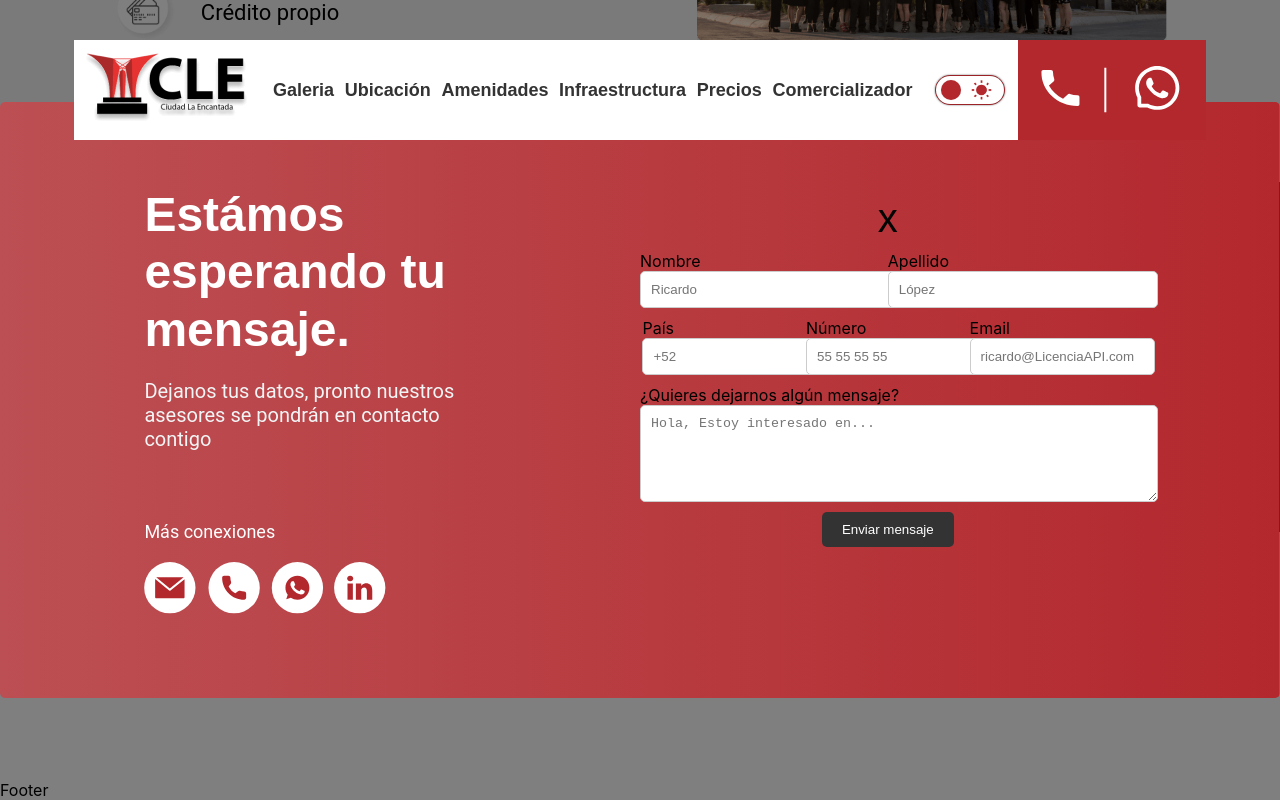
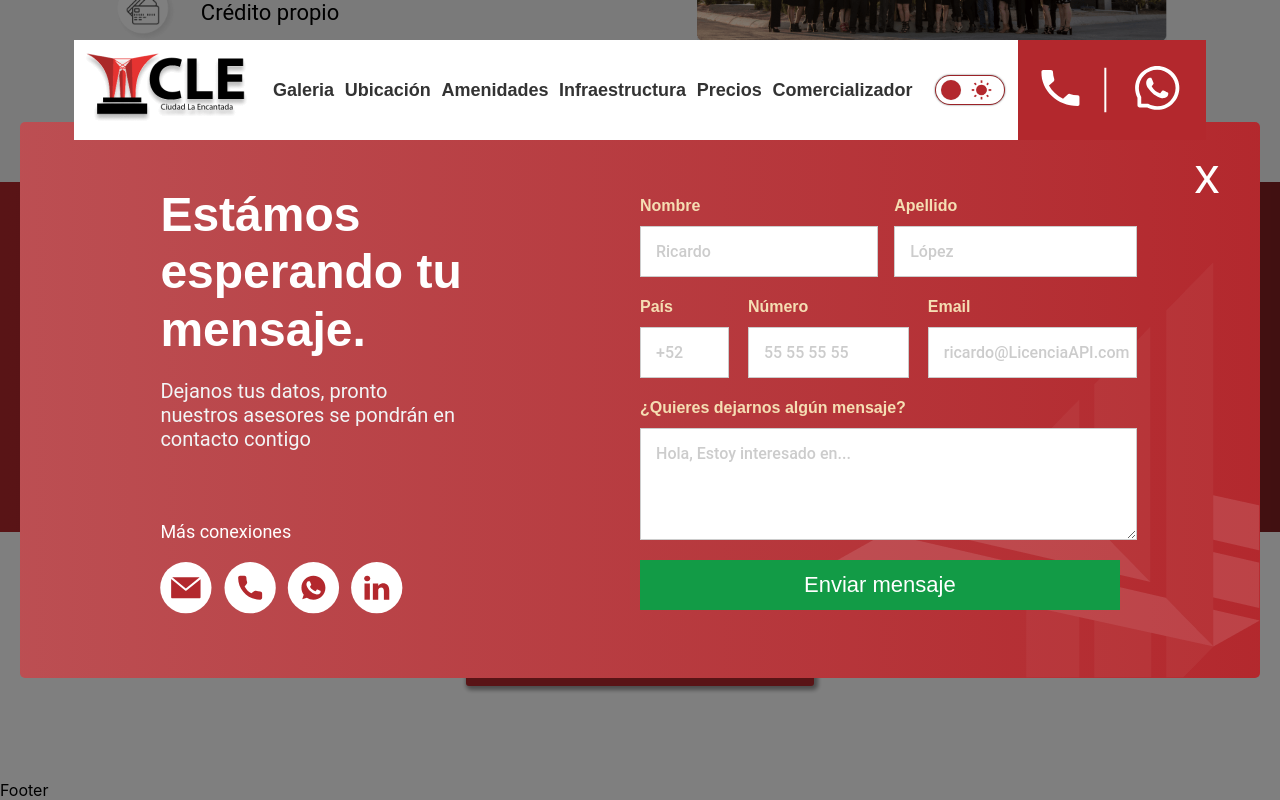
Before and after one commit to Lilmarin/Ciudadlaencantada, a React (Create React App) app: page / in a window 1280 px wide. Both pictures are taken after a click on the button "CONTACTAR UN ASESOR". Shown: the part 6863-7663 px from the top of the page. Built offline with nearby package versions, Linux system fonts and the light colour scheme; the HTML template or start-up script is replaced by a standard one.

Commit message:
contacto2.0

```diff
--- a/src/Components/FormularioContacto/FormContacto.js
+++ b/src/Components/FormularioContacto/FormContacto.js
@@ -6,14 +6,24 @@ function Popup(props) {
   return (
     <div className="popup">
       <div className="popup-content">
+        <div>
         <div className="popup-content-items">
-          <Columnas>
+          <Columnas
+          vardirection="column"
+          className='columns-content'
+          vardisplaymil="grid"
+          >
             <Columna>
               <Title
               varcolor="#ffffff"
               varwidth="84.5%"
+              varwidthmil="96%"
               varlineheight="120%"
               varmargin="0 0 20px"
+              varmarginmovil="30px 0 10px"
+              varalignt="left"
+              fontsizem="24px"
+              fontsizemil="26px"
               >
                 Estámos esperando tu mensaje.
               </Title>
@@ -21,8 +31,11 @@ function Popup(props) {
               varcolor="#f2f5f6"
               fontsize="20px"
               varwidth="62.7%"
+              varwidthmovil="100%"
               varlineheight="120%"
+              varmarginmovil="0 0 22px"
               varmargin="0 0 70px"
+              varwidthmil="96%"
               >
                 Dejanos tus datos, pronto nuestros asesores se pondrán en contacto  contigo
               </Roboto>
@@ -32,33 +45,41 @@ function Popup(props) {
               varwidth="62.7%"
               varlineheight="120%"
               varmargin="0 0 20px"
+              varmarginmovil="0 0 20px"
               >
                 Más conexiones
               </Roboto>
               <Columnas
+              vargrid="grid"
+              vardisplay="grid"
+              vardisplaymil="grid"
+              className='conexionesgridgap'
+              vardirection="column"
               vargridcolumns="25% 25% 25% 25%"
-              varwidth="51%"
+              varwidth="53%"
+              varwidthmovil="78%"
+
               >
                 <Columna>
-                <svg width="52" height="52" viewBox="0 0 52 52" fill="none" xmlns="http://www.w3.org/2000/svg">
+                <svg className='conexiones' width="52" height="52" viewBox="0 0 52 52" fill="none" xmlns="http://www.w3.org/2000/svg">
                 <circle cx="25.8477" cy="25.7046" r="25.6465" fill="white"/>
                 <path d="M39.4953 15.2046H12.1953L25.8454 26.448L39.6497 15.2361C39.5992 15.2213 39.5476 15.2108 39.4953 15.2046Z" fill="#B3282D"/>
                 <path d="M26.509 28.6194C26.1222 28.9361 25.5656 28.9361 25.1787 28.6194L11.1465 17.0588V35.1546C11.1465 35.7345 11.6166 36.2046 12.1965 36.2046H39.4965C40.0765 36.2046 40.5466 35.7345 40.5466 35.1546V17.2142L26.509 28.6194Z" fill="#B3282D"/>
                 </svg>
                 </Columna>
-                <Columna>
+                <Columna className='conexiones'>
                 <svg width="52" height="52" viewBox="0 0 52 52" fill="none" xmlns="http://www.w3.org/2000/svg">
                 <circle cx="26.1406" cy="25.7046" r="25.6465" fill="white"/>
                 <path d="M36.2149 29.4578C34.7455 29.4578 33.3027 29.228 31.9356 28.7762C31.2656 28.5477 30.4421 28.7573 30.0332 29.1773L27.3346 31.2144C24.2051 29.5438 22.2773 27.6167 20.6296 24.5107L22.6067 21.8824C23.1204 21.3694 23.3047 20.62 23.0839 19.9169C22.6302 18.5425 22.3997 17.1005 22.3997 15.6305C22.3998 14.5685 21.5358 13.7046 20.4739 13.7046H16.0664C15.0046 13.7046 14.1406 14.5685 14.1406 15.6304C14.1406 27.8023 24.043 37.7046 36.2149 37.7046C37.2767 37.7046 38.1407 36.8407 38.1407 35.7788V31.3836C38.1406 30.3218 37.2767 29.4578 36.2149 29.4578Z" fill="#B3282D"/>
                 </svg>
                 </Columna>
-                <Columna>
+                <Columna  className='conexiones' >
                 <svg width="53" height="52" viewBox="0 0 53 52" fill="none" xmlns="http://www.w3.org/2000/svg">
                 <circle cx="26.4336" cy="25.7046" r="25.6465" fill="white"/>
                 <path d="M26.4346 13.7046H26.4286C19.8121 13.7046 14.4316 19.0866 14.4316 25.7046C14.4316 28.3296 15.2776 30.7626 16.7161 32.7381L15.2206 37.1961L19.8331 35.7216C21.7306 36.9786 23.9941 37.7046 26.4346 37.7046C33.0511 37.7046 38.4316 32.3211 38.4316 25.7046C38.4316 19.0881 33.0511 13.7046 26.4346 13.7046ZM33.4171 30.6501C33.1276 31.4676 31.9786 32.1456 31.0621 32.3436C30.4351 32.4771 29.6161 32.5836 26.8591 31.4406C23.3326 29.9796 21.0616 26.3961 20.8846 26.1636C20.7151 25.9311 19.4596 24.2661 19.4596 22.5441C19.4596 20.8221 20.3341 19.9836 20.6866 19.6236C20.9761 19.3281 21.4546 19.1931 21.9136 19.1931C22.0621 19.1931 22.1956 19.2006 22.3156 19.2066C22.6681 19.2216 22.8451 19.2426 23.0776 19.7991C23.3671 20.4966 24.0721 22.2186 24.1561 22.3956C24.2416 22.5726 24.3271 22.8126 24.2071 23.0451C24.0946 23.2851 23.9956 23.3916 23.8186 23.5956C23.6416 23.7996 23.4736 23.9556 23.2966 24.1746C23.1346 24.3651 22.9516 24.5691 23.1556 24.9216C23.3596 25.2666 24.0646 26.4171 25.1026 27.3411C26.4421 28.5336 27.5281 28.9146 27.9166 29.0766C28.2061 29.1966 28.5511 29.1681 28.7626 28.9431C29.0311 28.6536 29.3626 28.1736 29.7001 27.7011C29.9401 27.3621 30.2431 27.3201 30.5611 27.4401C30.8851 27.5526 32.5996 28.4001 32.9521 28.5756C33.3046 28.7526 33.5371 28.8366 33.6226 28.9851C33.7066 29.1336 33.7066 29.8311 33.4171 30.6501Z" fill="#B3282D"/>
                 </svg>
                 </Columna>
-                <Columna>
+                <Columna  className='conexiones'>
                 <svg width="52" height="52" viewBox="0 0 52 52" fill="none" xmlns="http://www.w3.org/2000/svg">
                 <circle cx="25.7266" cy="25.7046" r="25.6465" fill="white"/>
                 <path d="M16.2149 13.7046C14.3737 13.7046 13.1699 14.9136 13.1699 16.5027C13.1699 18.0566 14.3379 19.3001 16.1442 19.3001H16.1792C18.0564 19.3001 19.2246 18.0566 19.2246 16.5027C19.1895 14.9136 18.0564 13.7046 16.2149 13.7046Z" fill="#B3282D"/>
@@ -75,7 +96,15 @@ function Popup(props) {
             <button onClick={props.closePopup} className="cerrar">x</button>
 
               <form action='#' method='post'>
-                <Columnas>
+                <Columnas
+                className='gridgaptext'
+                vargridcolumns="46% 47%"
+                vargrid="grid"
+                vardisplay="grid"
+                vardisplaymil="grid"
+                vardirection="column"
+                >
+
                   <Columna>
                     <label for="name">Nombre</label>
                     <input type="text" id="name" name="name" required placeholder='Ricardo'></input>
@@ -87,7 +116,12 @@ function Popup(props) {
                 </Columnas>
 
                 <Columnas
-                vargridcolumns="33% 33% 33%"
+                vargridcolumns="15% 30% 40%"
+                className='gridgapnumber'
+                vargrid="grid"
+                vardisplay="grid"
+                vardisplaymil="grid"
+                vardirection="column"
                 >
                   <Columna>
                     <label for="country">País</label>
@@ -103,10 +137,6 @@ function Popup(props) {
                   </Columna>
                 </Columnas>
 
-
-
-
-
                 <label for="message">¿Quieres dejarnos algún mensaje?</label>
                 <textarea id="message" name="message" rows="5" required placeholder='Hola, Estoy interesado en...'></textarea>
 
@@ -116,6 +146,7 @@ function Popup(props) {
             </Columna>
           </Columnas>
         </div>
+        </div>
       </div>
     </div>
   );
--- a/src/Components/FormularioContacto/FormContacto.scss
+++ b/src/Components/FormularioContacto/FormContacto.scss
@@ -12,15 +12,27 @@
 
   .popup-content {
     background: linear-gradient(to right, #BC4F53, #B3282D) no-repeat center center fixed;
-    padding: 20px;
     border-radius: 5px;
     max-width: 1395px;
     width: 96.8%;
     min-height: 556px;
     display: flex;
+    justify-content: center;
+    text-align: center;
+    position: relative;
+  }
+  .popup-content > div{
+    padding: 20px;
+    margin: 0%;
+    width: 100%;
+    display: flex;
     align-items: center;
     justify-content: center;
     text-align: center;
+    background-image: url("../../assets/img/CIUDAD_ENCANTADA_CONTACTO_BACKGROUND_FORMULARIO.png");
+    background-position: bottom right;
+    background-repeat: no-repeat;
+
   }
 
   .popup-content-items{
@@ -30,11 +42,16 @@
 
   .popup-content .cerrar {
     background: none;
-    color: #050505;
-    font-size: 40px;
+    color: #ffffff;
+    font-size: 50px;
+    font-weight: 500;
     border: none;
     padding: 10px 20px;
     cursor: pointer;
+    z-index: 5;
+    position: absolute;
+    top: 15px;
+    right: 20px;
   }
   .popup-content .btn {
     background-color: #333;
@@ -45,44 +62,81 @@
     cursor: pointer;
   }
 
+  .popup-content-items .gridgaptext{
+    grid-gap: 7%;
+  }
+  .popup-content-items .gridgapnumber{
+    grid-gap: 7.5%;
+  }
   /* Estilos para el formulario */
-  form {
-    width: 100%;
-    margin: 0 auto;
+  .popup-content-items form {
+    width: 100%; max-width: 100%;
+    margin: 0px auto;
   }
 
-  input[type="text"],
+  .popup-content-items input[type="text"],
   input[type="number"],
   input[type="email"]{
     display: flex;
     flex-direction: row;
-    width: 100%;
-    padding: 10px;
+    width: 100%; max-width: 100%;
+    padding: 15px 0 15px 15px;
     margin-bottom: 10px;
     border: 1px solid #ccc;
-    border-radius: 5px;
+
+    font-size: 16px;
+    font-family: "Roboto", sans-serif;
+    font-weight: 500;
+    -webkit-text-fill-color: #CCCCCC;
   }
   textarea {
     display: block;
-    width: 100%;
-    padding: 10px;
-    margin-bottom: 10px;
+    width: 100%; max-width: 100%;
+    padding: 15px 0 0px 15px;
+    margin-bottom: 20px;
     border: 1px solid #ccc;
-    border-radius: 5px;
+
+    font-size: 16px;
+    font-family: "Roboto", sans-serif;
+    font-weight: 500;
+    -webkit-text-fill-color: #CCCCCC;
   }
 
-  label {
+
+  .popup-content-items label {
     display: block;
     text-align: left;
+    font-size: 16px;
+    font-family: "Montserrat", sans-serif;
+    margin-bottom: 11px;
+    margin-top: 11px;
+    font-weight: bold;
+    color: wheat;
   }
 
-  input[type="submit"] {
-    background-color: #333;
+  .popup-content-items input[type="submit"] {
+    background-color: #129B46;
     color: #fff;
     border: none;
-    padding: 10px 20px;
-    border-radius: 5px;
+    padding: 12px;
+    font-size: 22px;
+    font-family: "Montserrat", sans-serif;
+    width: 100%; max-width: 100%;
+    text-align: center;
     cursor: pointer;
+    display: flex;
+    align-items: center;
+    justify-content: center;
+  }
+
+  .popup-content-items input[type="submit"]:hover  {
+    background-color: #129b47ea;
+    transform: translateX(5px);
+  }
+
+  .conexiones :hover{
+    cursor: pointer;
+    transform: translateY(3px);
   }
 
   /* Estilos para mensajes de error */
@@ -91,3 +145,53 @@
     font-size: 12px;
     margin-top: 5px;
   }
+
+  @media screen and (max-width: 500px) and (min-width: 100px) {
+
+    .popup-content-items{
+        width: 90%;
+      }
+    .popup-content-items input[type="text"],
+    input[type="number"],
+    input[type="email"]{
+        padding: 10px 0 10px 8px;
+    }
+  textarea {
+    padding: 10px 0 10px 8px;
+  }
+
+
+  .popup-content-items label {
+    display: block;
+    text-align: left;
+    font-size: 16px;
+    font-family: "Montserrat", sans-serif;
+    margin-bottom: 11px;
+    margin-top: 11px;
+    font-weight: bold;
+    color: wheat;
+  }
+
+  .popup-content-items input[type="submit"] {
+    background-color: #129B46;
+    color: #fff;
+    border: none;
+    padding: 12px;
+    font-size: 22px;
+    font-family: "Montserrat", sans-serif;
+    width: 100%; max-width: 100%;
+    text-align: center;
+    cursor: pointer;
+    display: flex;
+    align-items: center;
+    justify-content: center;
+  }
+
+  }
+
+  @media screen and (max-width: 1000px) and (min-width: 500px) {
+
+  .conexionesgridgap{
+    grid-gap: 10px;
+  }
+}
--- a/src/Components/Styled2.js
+++ b/src/Components/Styled2.js
@@ -16,8 +16,13 @@ export const Roboto = styled.p`
   max-width: ${(props) => props.varmaxwidth || "auto"};
   width: ${(props) => props.varwidth || "auto"};
   padding: ${(props) => props.varpadd || "auto"};
+  @media (max-width: 1000px) {
+    width: ${(props) => props.varwidthmil || "auto"};
+  }
   @media (max-width: 500px) {
     font-size: ${(props) => props.fontsizem || "18px"};
+    width: ${(props) => props.varwidthmovil || "auto"};
+    margin: ${(props) => props.varmarginmovil || "auto"};
   }
 `;
 export const Title = styled.p`
@@ -37,10 +42,14 @@ export const Title = styled.p`
   padding: ${(props) => props.varpadd || "auto"};
   @media (max-width: 1000px) {
     padding: ${(props) => props.varpaddi || "auto"};
+    font-size: ${(props) => props.fontsizemil || "auto"};
+    width: ${(props) => props.varwidthmil || "auto"};
   }
   @media (max-width: 500px) {
     text-align: ${(props) => props.varalignt || "center"};
     font-size: ${(props) => props.fontsizem || "26px"};
+    margin: ${(props) => props.varmarginmovil || "0"};
+
   }
 `;
 
@@ -81,10 +90,11 @@ export const Columnas = styled.div`
 
   @media (max-width: 1000px) {
     grid: ${(props) => props.vargrid || "innerit"};
-    display: ${(props) => props.vardisplay || "flex"};
+    display: ${(props) => props.vardisplaymil || "flex"};
     flex-direction: ${(props) => props.vardirection || "column"};
   }
   @media (max-width: 500px) {
+    width: ${(props) => props.varwidthmovil || "auto"};
     grid: ${(props) => props.vargrid || "innerit"};
     display: ${(props) => props.vardisplay || "flex"};
     flex-direction: ${(props) => props.vardirection || "column-reverse"};
--- a/src/Sections/Contacto/Contacto.js
+++ b/src/Sections/Contacto/Contacto.js
@@ -1,6 +1,6 @@
 import React, {useState} from "react";
 import FormContacto from "../../Components/FormularioContacto/FormContacto";
-import { Btn, ContainerContacto } from "../../Components/Styled2";
+import { ContainerContacto } from "../../Components/Styled2";
 import "./Contacto.scss";
 
 function Contacto() {
--- a/src/Sections/Contacto/Contacto.scss
+++ b/src/Sections/Contacto/Contacto.scss
@@ -5,7 +5,7 @@
         width: auto;
         font-weight: 500;
         max-width: 100%;
-        padding: 12px 30px 12px;
+        padding: 15px 40px 15px;
         color: white;
         font-size: 22px;
         border: none;
```
Also changed, not shown: src/assets/img/CIUDAD_ENCANTADA_CONTACTO_BACKGROUND_FORMULARIO.png (added).
